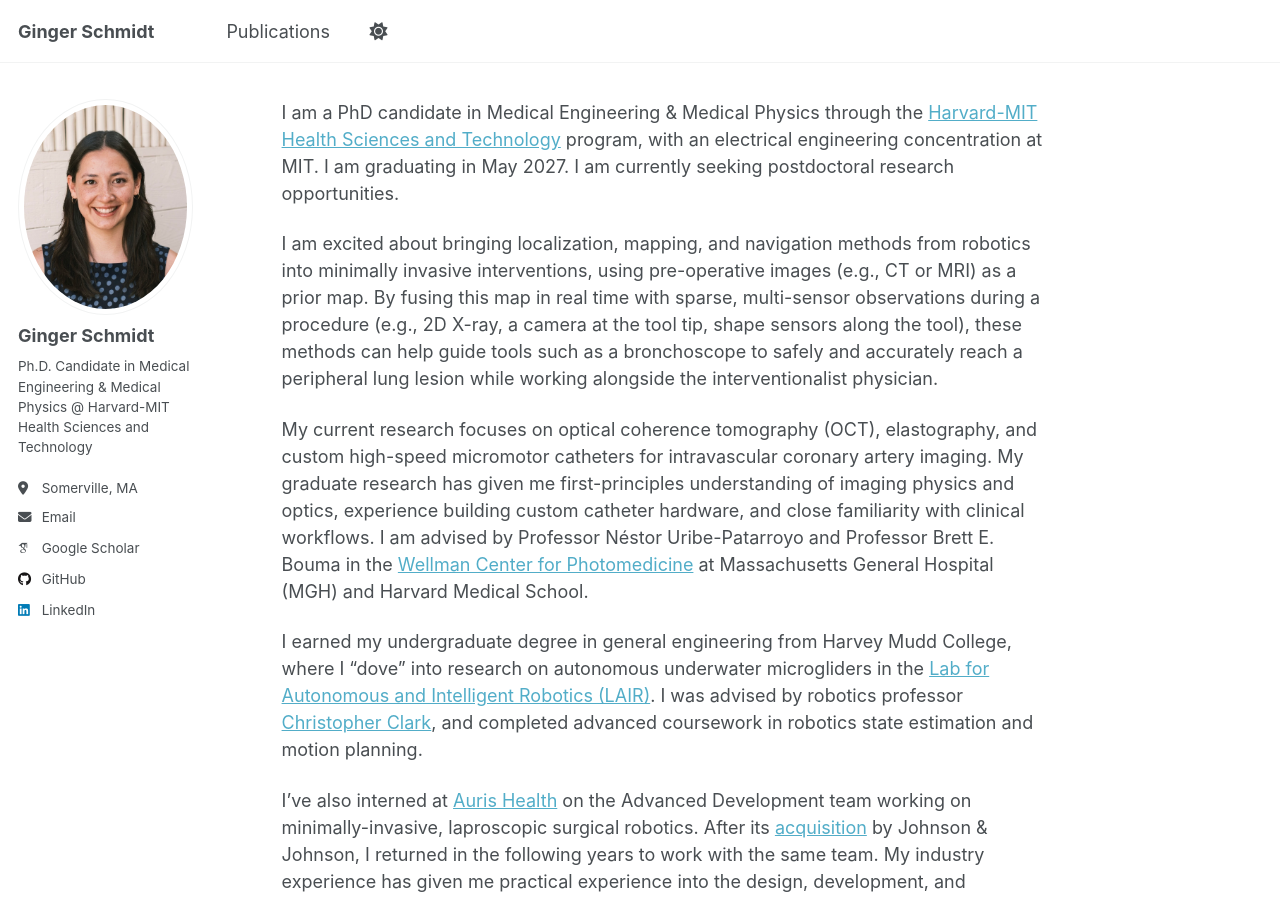
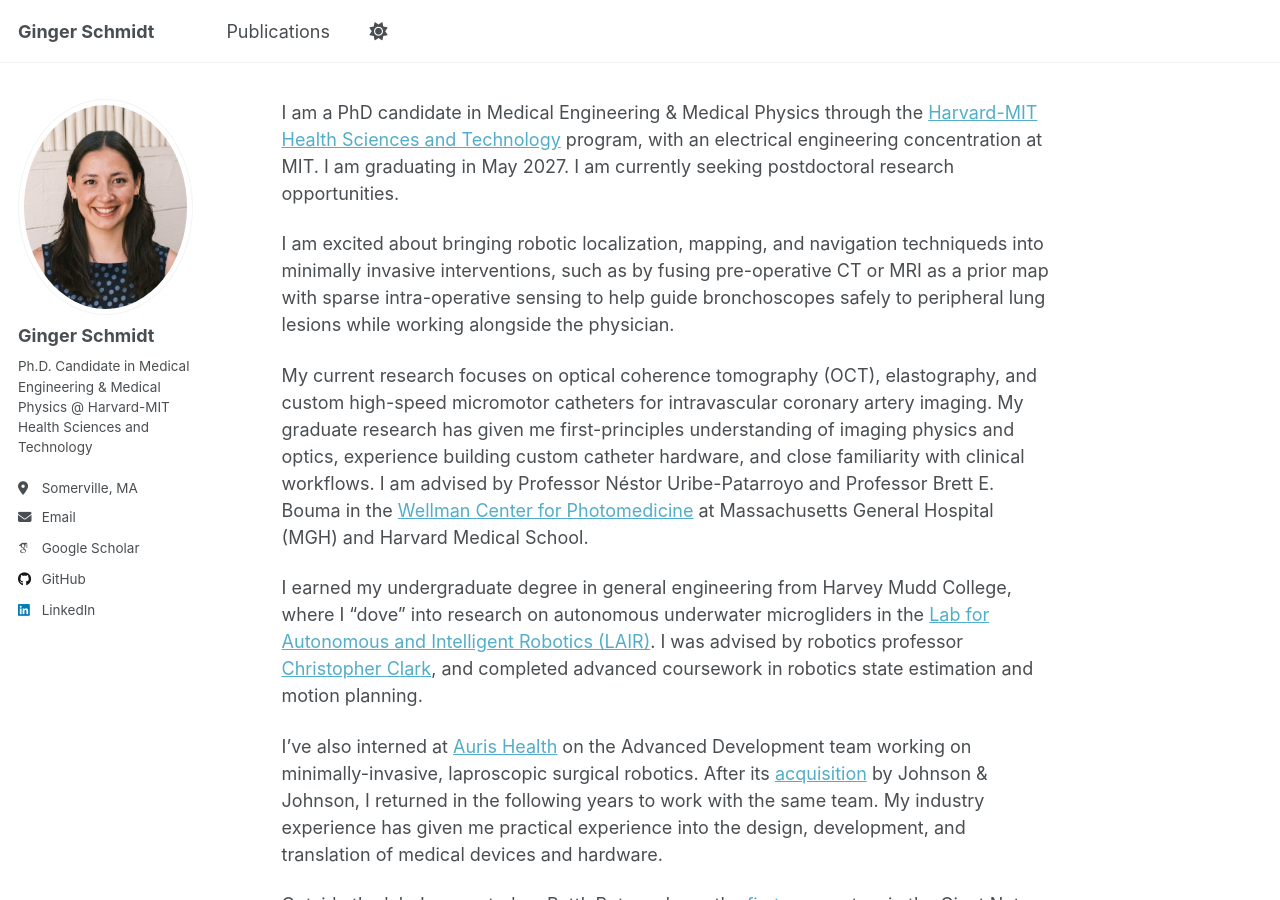
Before and after one commit to gingerschmidt/gingerschmidt.github.io, a Jekyll site: the page built from _pages/about.md, in a window 1280 px wide and 900 px high. Built offline with Jekyll 4.4.1, drawn with Linux system fonts in a browser that asks for light colours; some web fonts are replaced; a script that is not in the unit is left out.

Commit message:
Update about.md

```diff
--- a/_pages/about.md
+++ b/_pages/about.md
@@ -8,7 +8,7 @@ redirect_from:
 
 I am a PhD candidate in Medical Engineering & Medical Physics through the [Harvard-MIT Health Sciences and Technology](https://hst.mit.edu/) program, with an electrical engineering concentration at MIT. I am graduating in May 2027. I am currently seeking postdoctoral research opportunities.
 
-I am excited about bringing localization, mapping, and navigation methods from robotics into minimally invasive interventions, using pre-operative images (e.g., CT or MRI) as a prior map. By fusing this map in real time with sparse, multi-sensor observations during a procedure (e.g., 2D X-ray, a camera at the tool tip, shape sensors along the tool), these methods can help guide tools such as a bronchoscope to safely and accurately reach a peripheral lung lesion while working alongside the interventionalist physician.
+I am excited about bringing robotic localization, mapping, and navigation techniqueds into minimally invasive interventions, such as by fusing pre-operative CT or MRI as a prior map with sparse intra-operative sensing to help guide bronchoscopes safely to peripheral lung lesions while working alongside the physician.
 
 My current research focuses on optical coherence tomography (OCT), elastography, and custom high-speed micromotor catheters for intravascular coronary artery imaging.  My graduate research has given me first-principles understanding of imaging physics and optics, experience building custom catheter hardware, and close familiarity with clinical workflows. I am advised by Professor Néstor Uribe-Patarroyo and Professor Brett E. Bouma in the [Wellman Center for Photomedicine](https://wellman.massgeneral.org/) at Massachusetts General Hospital (MGH) and Harvard Medical School.
 
```
